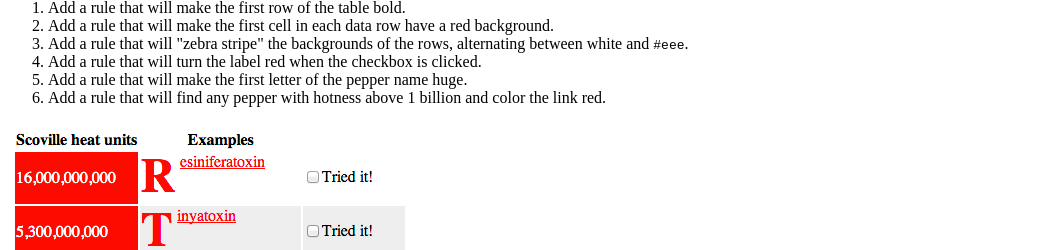
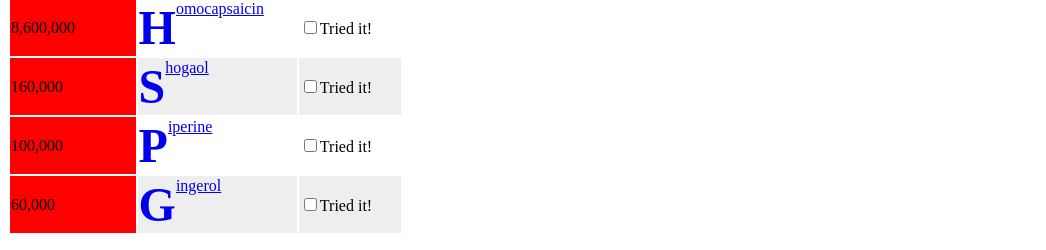
Before and after one commit to syrexby/Training, a plain HTML site: page index.html in a window 1280 px wide. Shown: the part 387-637 px from the top of the page, without its empty margins (0-1046 px from the left). Drawn offline with Linux system fonts and the light colour scheme.

Commit message:
fifth task

```diff
--- a/index.html
+++ b/index.html
@@ -17,6 +17,12 @@
        }
        input:checked + label{
            color: red;
+       }
+       table td:nth-child(2):first-letter{
+           font-size: 3em;
+           font-weight: bold;
+           float: left;
+           text-decoration: none;
        }
 
    </style>
```
